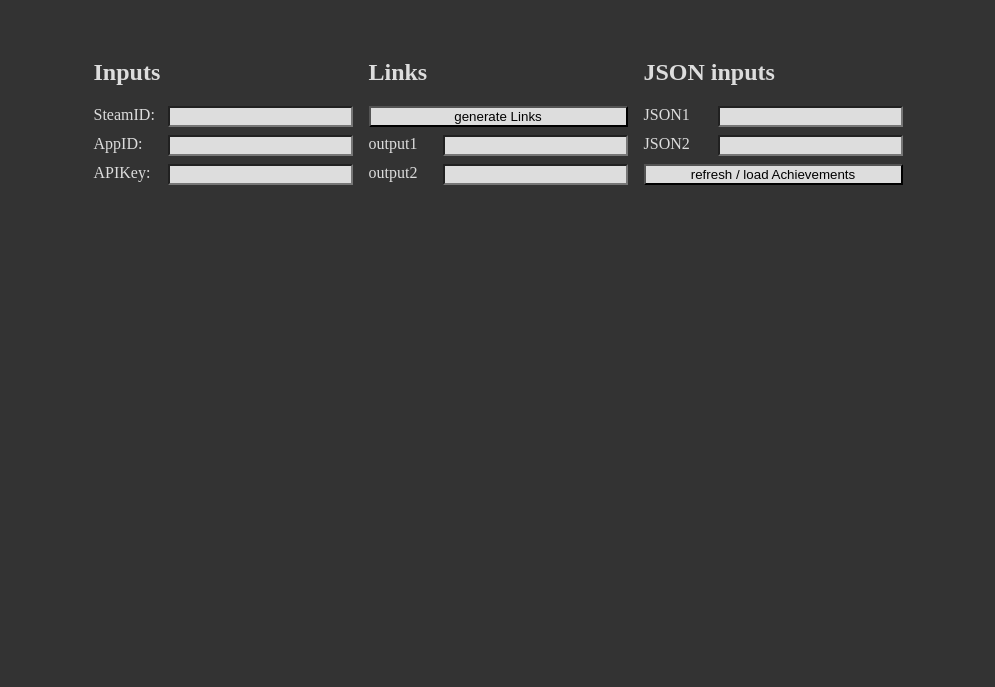
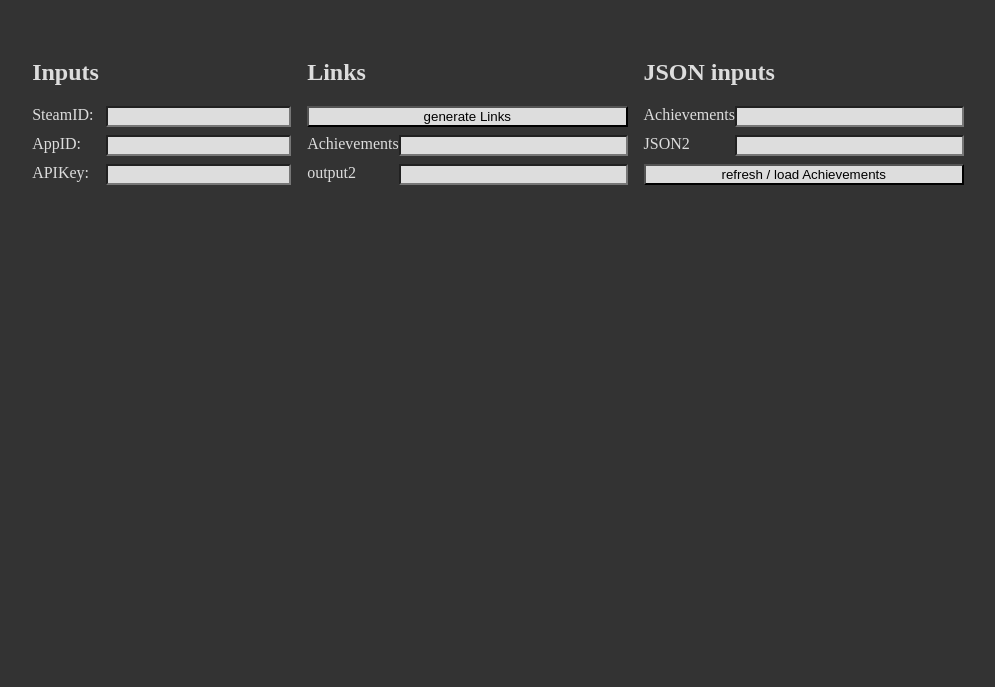
Before and after one commit to Bengg04/Bengg04.github.io, a plain HTML site: page index.html in a window 1280 px wide. Shown: the part 113-800 px from the top of the page, without its empty margins (142-1137 px from the left). Drawn offline with nearby package versions, Linux system fonts and the light colour scheme.

Commit message:
added JSON to HTML and replaced all associated placeholders

```diff
--- a/index.html
+++ b/index.html
@@ -32,9 +32,9 @@
                     <h2>Links</h2>
                     <div class="inputContainer">
                         <button id="generateLinks">generate Links</button>
-                        <label for="output1">
-                            output1
-                            <input type="text" readonly id="output1" />
+                        <label for="outputAllAchievementsLink">
+                            Achievements
+                            <input type="text" readonly id="outputAllAchievementsLink" />
                         </label>
                         <label for="output2">
                             output2
@@ -45,9 +45,9 @@
                 <div id="jsonInputs">
                     <h2>JSON inputs</h2>
                     <div class="inputContainer">
-                        <label for="jsonInput1">
-                            JSON1
-                            <input type="text" id="jsonInput1" />
+                        <label for="jsonAllAchievements">
+                            Achievements
+                            <input type="text" id="jsonAllAchievements" />
                         </label>
                         <label for="jsonInput2">
                             JSON2
```
